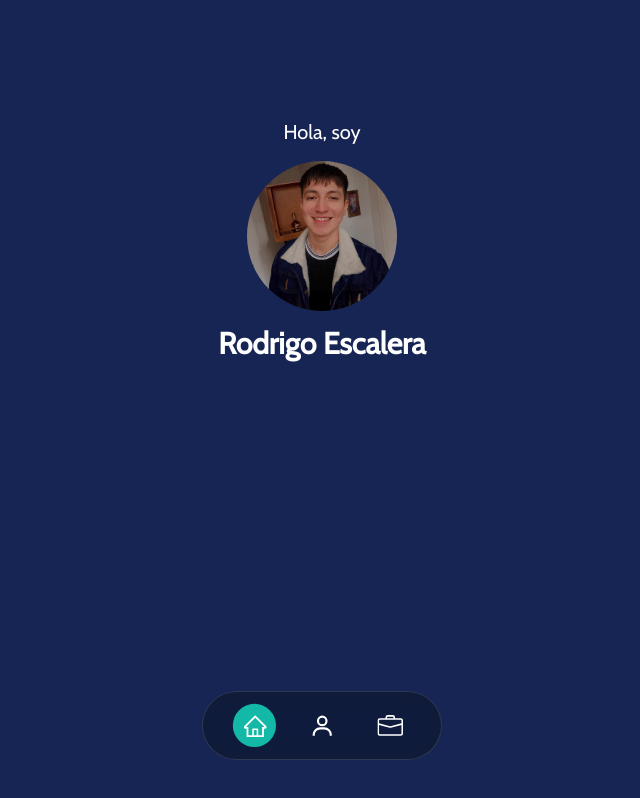
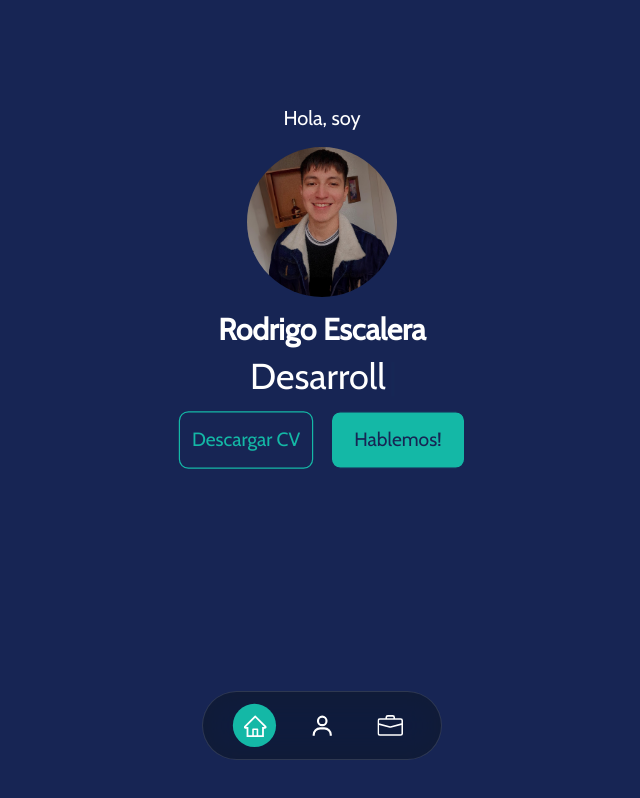
Before and after one commit to RodriEscalera/portfolio, a Next.js app: page / in a window 1280 px wide. Shown: the whole page, without its empty margins (318-958 px from the left). Built offline with nearby package versions, Linux system fonts and the light colour scheme.

Commit message:
typewriter effect and button common

```diff
--- a/package.json
+++ b/package.json
@@ -18,7 +18,8 @@
     "postcss": "8.4.28",
     "react": "18.2.0",
     "react-dom": "18.2.0",
-    "react-icons": "^4.10.1"
+    "react-icons": "^4.10.1",
+    "react-simple-typewriter": "^5.0.1"
   },
   "devDependencies": {
     "@next/eslint-plugin-next": "^13.4.4",
--- a/src/app/page.tsx
+++ b/src/app/page.tsx
@@ -4,7 +4,7 @@ import Home from "@/sections/Home";
 
 const Main = () => {
   return (
-    <div className="main-background min-w-full h-[100vh]">
+    <div className="main-background min-w-full min-h-[100vh]">
       <NavBar />
       <Home />
     </div>
--- /dev/null
+++ b/src/commons/Button.tsx
@@ -0,0 +1,27 @@
+import React, { ComponentPropsWithoutRef, FC } from "react";
+import "../styles/Button.css";
+
+interface IButton extends ComponentPropsWithoutRef<"button"> {
+  children: string;
+  customBackground?: string;
+  buttonType?: "contained" | "outlined";
+}
+
+const Button: FC<IButton> = ({ children, buttonType, className }) => {
+  const buttonStyleClass = (() => {
+    if (!buttonType) {
+      return "button-component-outlined";
+    }
+    switch (buttonType) {
+      case "outlined":
+        return "button-component-outlined";
+      case "contained":
+        return "button-component-contained";
+    }
+  })();
+  return (
+    <button className={`${buttonStyleClass} ${className}`}>{children}</button>
+  );
+};
+
+export default Button;
--- a/src/components/NavBar.tsx
+++ b/src/components/NavBar.tsx
@@ -33,7 +33,7 @@ const NavBar = () => {
   };
 
   return (
-    <nav className="flex text-white justify-center items-center absolute right-1/2 translate-x-2/4 bottom-10 w-[15rem] h-[4.3rem] glass-effect rounded-[3rem]">
+    <nav className="flex text-white justify-center items-center fixed right-1/2 translate-x-2/4 bottom-10 w-[15rem] h-[4.3rem] glass-effect rounded-[3rem]">
       <ul className="flex gap-10">
         <li>
           <IconButton
--- a/src/sections/Home.tsx
+++ b/src/sections/Home.tsx
@@ -1,6 +1,9 @@
+"use client";
 import React from "react";
 import { Cabin } from "next/font/google";
 import Image from "next/image";
+import { useTypewriter, Cursor } from "react-simple-typewriter";
+import Button from "@/commons/Button";
 
 const cabin = Cabin({
   weight: "400",
@@ -8,11 +11,18 @@ const cabin = Cabin({
   subsets: ["latin"],
 });
 const Home = () => {
+  const [text] = useTypewriter({
+    words: ["Desarrollador Fullstack"],
+    loop: true,
+    typeSpeed: 70,
+    deleteSpeed: 70,
+  });
+
   return (
     <section
-      className={`${cabin.className} h-[50vh] w-full  flex justify-center`}
+      className={`${cabin.className} min-h-[75vh] w-full flex justify-center  flex-col`}
     >
-      <div className="mt-[5rem] text-white text-center w-1/2 flex justify-center items-center flex-col">
+      <div className="relative w-full text-white text-center flex justify-center items-center flex-col">
         <h1 className="text-xl">Hola, soy</h1>
         <Image
           alt="rodrigo escalera"
@@ -21,7 +31,19 @@ const Home = () => {
           height={100}
           className="rounded-full scale-150 m-10"
         />
-        <h1 className="font-bold text-3xl">Rodrigo Escalera</h1>
+        <h1 className="font-bold text-3xl mb-[3rem]">Rodrigo Escalera</h1>
+        <h1 className="absolute bottom-0 text-4xl">
+          {`${text}`}
+          <span>
+            <Cursor cursorStyle="|" cursorColor="#14b8a6" />
+          </span>{" "}
+        </h1>
+      </div>
+      <div className="mt-5 w-full flex justify-center gap-10 h-[10vh]">
+        <Button className="scale-[1.2]">Descargar CV</Button>
+        <Button className="scale-[1.2]" buttonType="contained">
+          Hablemos!
+        </Button>
       </div>
     </section>
   );
--- /dev/null
+++ b/src/styles/Button.css
@@ -0,0 +1,29 @@
+.button-component-outlined {
+  border: 1px solid #14b8a6;
+  color: #14b8a6;
+  height: 3rem;
+  width: 7rem;
+  border-radius: 0.5rem;
+  transition: ease-out 0.15s;
+}
+
+.button-component-outlined:hover {
+  border: 1px solid #172554;
+  color: #172554;
+  background-color: #ffff;
+  transition: ease-in 0.15s;
+}
+
+.button-component-contained {
+  border: 1px solid #172554;
+  color: #172554;
+  background-color: #14b8a6;
+  height: 3rem;
+  width: 7rem;
+  border-radius: 0.5rem;
+  transition: ease-out 0.15s;
+}
+.button-component-contained:hover {
+  background-color: #ffff;
+  transition: ease-in 0.15s;
+}
```
Also changed, not shown: 1 other file (tests, documents, lock files or other folders).
